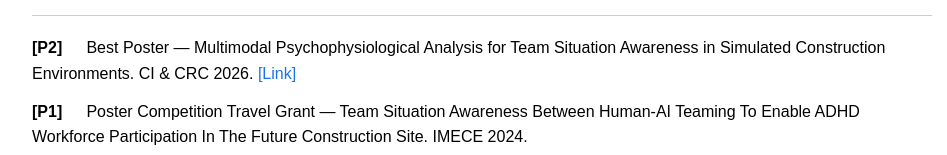
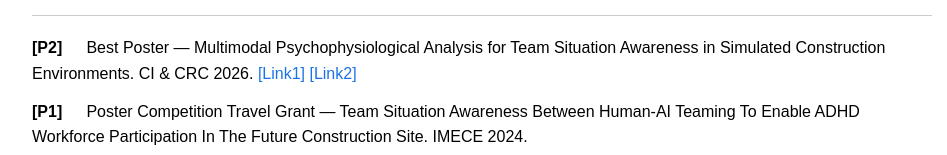
Before and after one commit to chingyucheng/chingyucheng.github.io, a plain HTML site: page publications.html in a window 1280 px wide. Shown: the part 764-919 px from the top of the page, without its empty margins (158-1105 px from the left). Drawn offline with Linux system fonts and the light colour scheme.

Commit message:
Add additional links to best poster award publication

```diff
--- a/publications.html
+++ b/publications.html
@@ -113,7 +113,8 @@ CI & CRC 2024.
 <span class="pub-tag">[P2]</span>
 Best Poster — Multimodal Psychophysiological Analysis for Team Situation Awareness in Simulated Construction Environments.
 CI & CRC 2026.
-<a href="https://engineering.purdue.edu/IE/news/2026/best_poster_award" target="_blank">[Link]</a>
+<a href="https://engineering.purdue.edu/IE/news/2026/best_poster_award" target="_blank">[Link1]</a>
+<a href="https://www.linkedin.com/posts/purdueie_purdueie-humanfactors-industrialengineering-activity-7441824357783568384-qA5r/?utm_source=share&utm_medium=member_desktop&rcm=ACoAADrxnVMB7KTJkTuqoZ85AMaLa1yJH5-Sdow" target="_blank">[Link2]</a>
 </div>
 
 <div class="pub-item">
```
